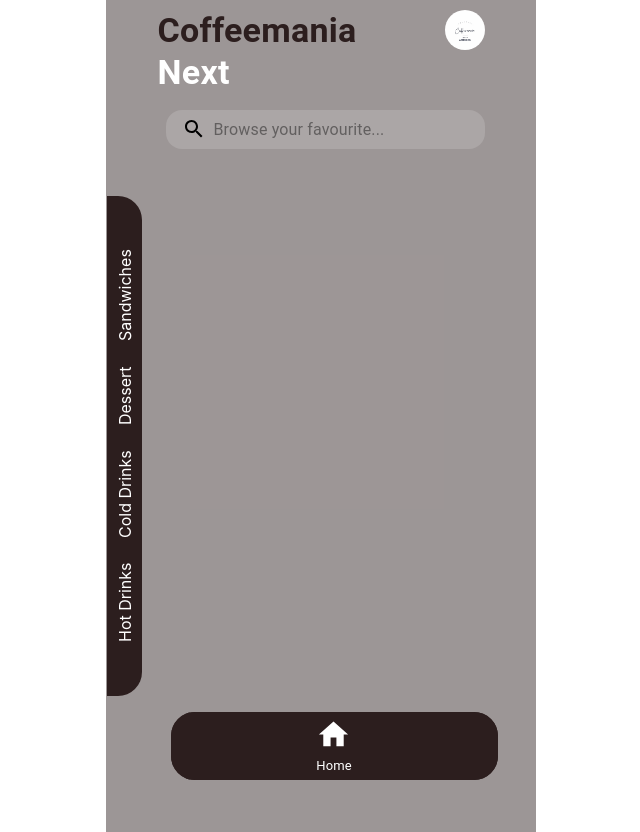
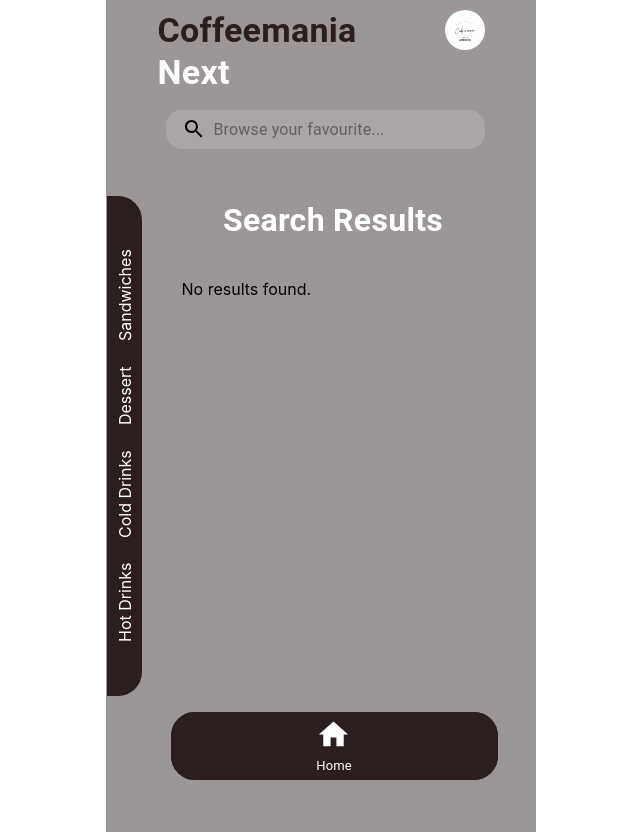
Before and after one commit to Gokselagan/cafe-menu, a React (Create React App) app: page /search in a window 1280 px wide. Shown: the whole page, without its empty margins (319-959 px from the left). Built offline with nearby package versions, Linux system fonts and the light colour scheme.

Commit message:
SearchResult page added and modified

```diff
--- a/src/App.tsx
+++ b/src/App.tsx
@@ -5,6 +5,7 @@
 import CategoryItem from "./modules/category";
 import HomePage from "./modules/homepage";
 import ProductDetails from "./modules/productDetails";
+import SearchResults from "./modules/searchResults";
 
 const App = () => {
   return (
@@ -74,6 +75,7 @@
                 path="/:category/:productName"
                 element={<ProductDetails />}
               />
+              <Route path="/search" element={<SearchResults />} />
               <Route path="/" element={<HomePage />} />
             </Routes>
           </Box>
--- /dev/null
+++ b/src/modules/searchResults/index.tsx
@@ -0,0 +1,61 @@
+import { Link, useLocation } from "react-router-dom";
+import { ProductCard } from "../../_shared";
+import { Box, Typography } from "@mui/material";
+
+const SearchResults = () => {
+  const location = useLocation();
+  const results = location.state?.results || [];
+  console.log("eeerere", results);
+  return (
+    <div>
+      <Typography
+        sx={{
+          color: "#fff",
+          textAlign: "center",
+          fontWeight: "bold",
+          fontSize: "32px",
+          mb: "35px",
+        }}
+      >
+        Search Results
+      </Typography>
+      {results.length > 0 ? (
+        <Box
+          sx={{
+            display: "flex",
+            flexWrap: "wrap",
+            justifyContent: "space-between",
+            gap: "10px",
+            maxWidth: "500px",
+            overflow: "auto",
+            height: "calc(100vh - 250px)",
+            scrollbarWidth: "none",
+            "&::-webkit-scrollbar": {
+              display: "none",
+            },
+          }}
+        >
+          {results.map(
+            (res: {
+              id: string;
+              name: string;
+              description: string;
+              image: string;
+            }) => (
+              <ProductCard
+                key={res.id}
+                image={res.image}
+                name={res.name}
+                description={res.description}
+              />
+            )
+          )}
+        </Box>
+      ) : (
+        <p>No results found.</p>
+      )}
+    </div>
+  );
+};
+
+export default SearchResults;
--- a/src/sharedComponents/SearchBar/index.tsx
+++ b/src/sharedComponents/SearchBar/index.tsx
@@ -2,6 +2,7 @@
 import SearchIcon from "@mui/icons-material/Search";
 import { useState } from "react";
 import { items } from "../../_shared";
+import { useNavigate } from "react-router-dom";
 
 const Search = styled("div")(({ theme }) => ({
   position: "relative",
@@ -47,6 +48,7 @@
 const SearchBar = () => {
   const [searchQuery, setSearchQuery] = useState("");
   const [filteredItems, setFilteredItems] = useState<{ name: string }[]>([]);
+  const navigate = useNavigate();
 
   const handleSearch = (event: React.ChangeEvent<HTMLInputElement>) => {
     const query = event.target.value.toLowerCase();
@@ -61,6 +63,12 @@
       });
     });
     setFilteredItems(results);
+
+    if (query) {
+      navigate("/search", { state: { results } });
+    } else {
+      navigate("/");
+    }
   };
 
   return (
```
